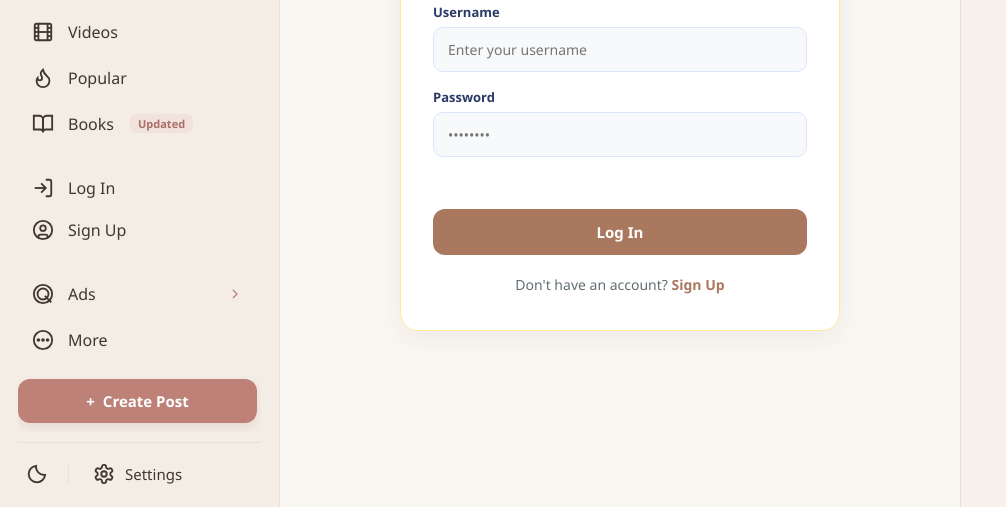
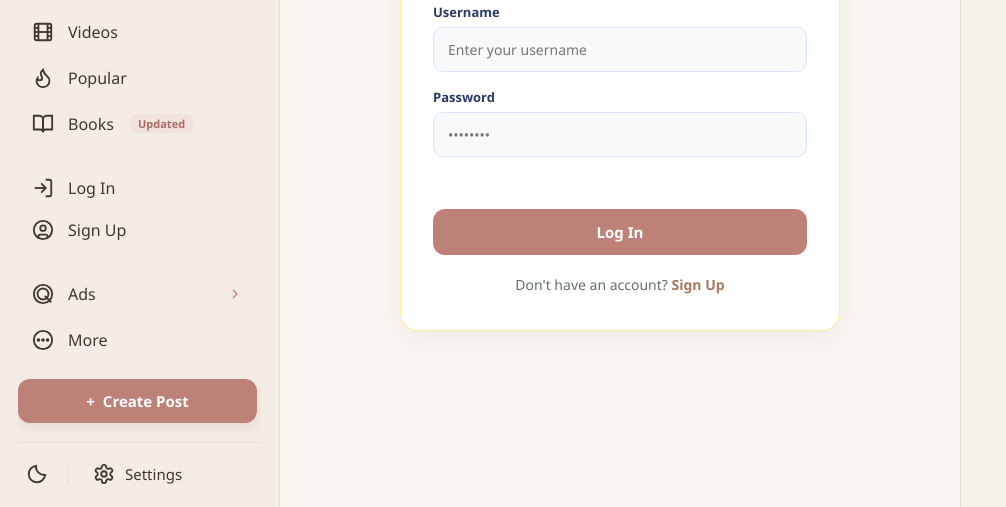
Before and after one commit to lAlsancakl/KitHub, a plain HTML site: page public/views/login.html in a window 1280 px wide. Shown: the part 293-800 px from the top of the page, without its empty margins (0-1006 px from the left). Drawn offline with Linux system fonts and the light colour scheme; no server answers.

Commit message:
ufak css değişikliği

```diff
--- a/public/css/login.css
+++ b/public/css/login.css
@@ -74,7 +74,7 @@
 .submit-btn {
     margin-top: 8px;
     padding: 13px;
-    background-color: #a9785e;
+    background-color: var(--accent);
     color: #ffffff;
     border: none;
     border-radius: 12px;
--- a/public/css/signup.css
+++ b/public/css/signup.css
@@ -111,7 +111,7 @@
 .submit-btn {
     margin-top: 8px;
     padding: 13px;
-    background-color: #a9785e;
+    background-color: var(--accent);
     color: #ffffff;
     border: none;
     border-radius: 12px;
```
